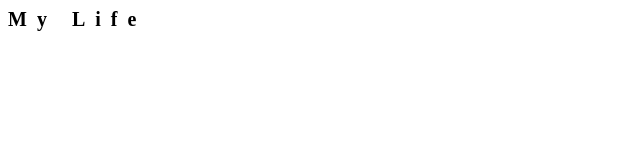
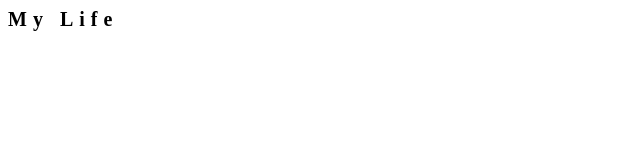
Before and after one commit to latimcal000/My-Life, a plain HTML site: page index.html in a window 1280 px wide. Shown: the full height of the page, 0-640 px from the left. Drawn offline with Linux system fonts and the light colour scheme.

Commit message:
Update mainsite.css

```diff
--- a/mainsite.css
+++ b/mainsite.css
@@ -1,6 +1,6 @@
 .mainheader{
  font-size: 20px;
-  letter-spacing: 10px;
+  letter-spacing: 0.3em;
 /*   font-family: idk; */
 
 
```
